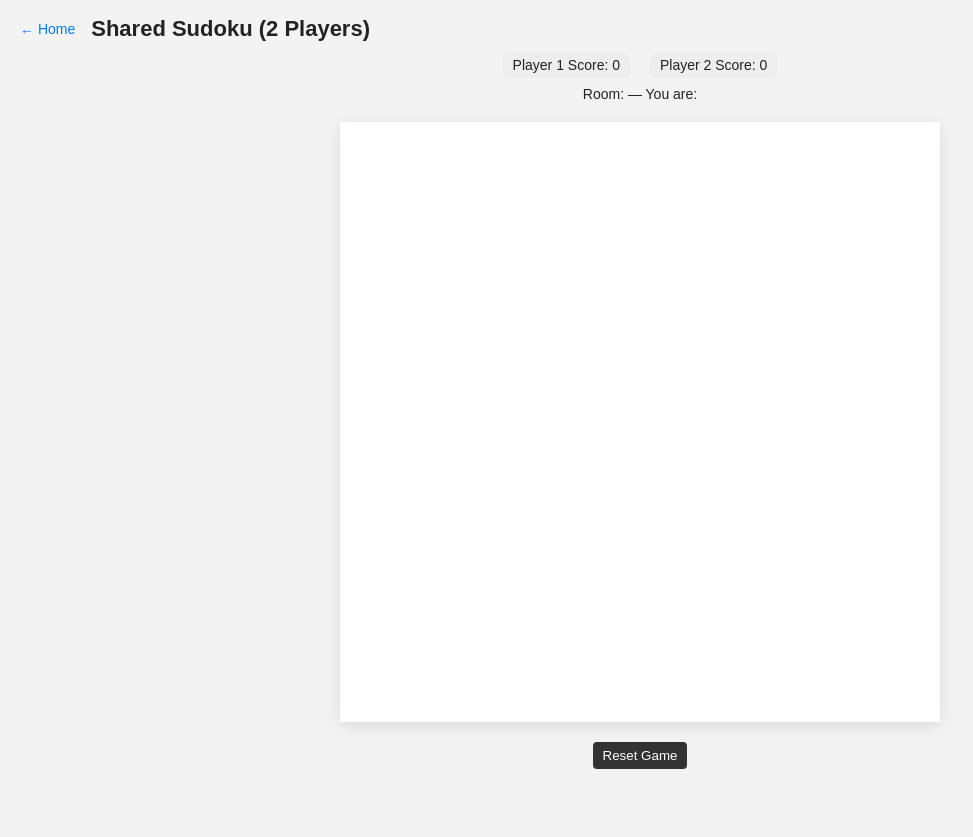
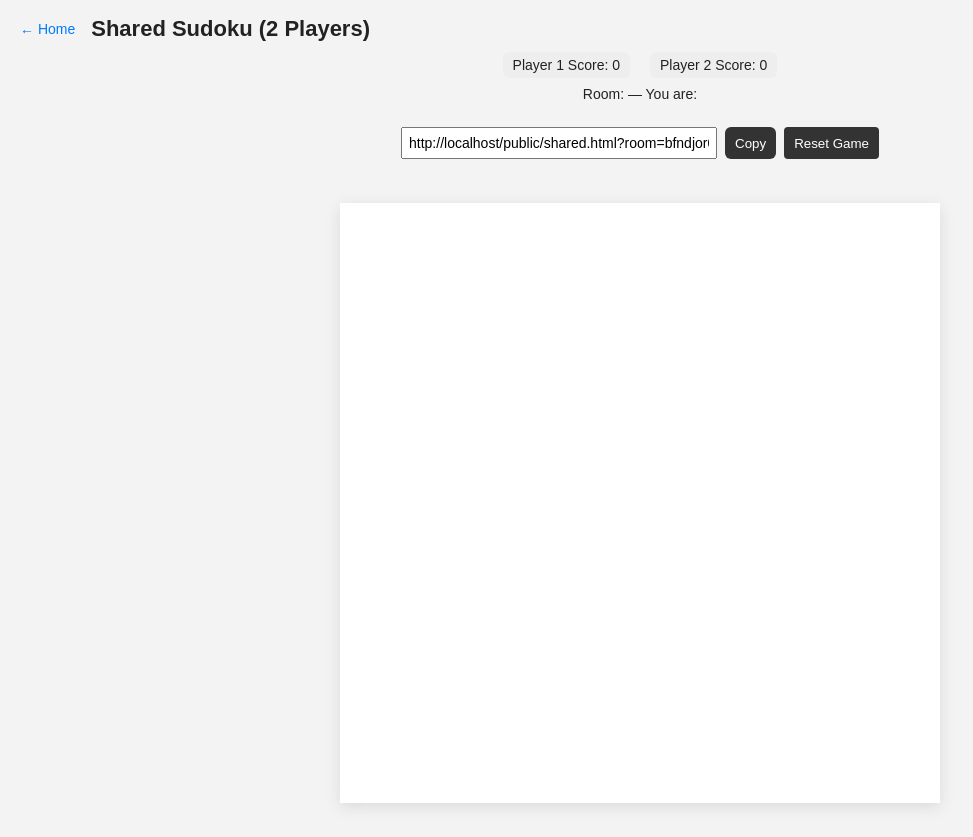
Before and after one commit to kieukhang185/sudoku-lan, a website with bundled scripts: page public/shared.html in a window 1280 px wide. Shown: the whole page, without its empty margins (0-973 px from the left). Built offline with nearby package versions, Linux system fonts and the light colour scheme; no server answers.

Commit message:
feat: add shared link for 1v1 board

```diff
--- a/public/assets/css/style.css
+++ b/public/assets/css/style.css
@@ -31,7 +31,7 @@ body {
 
 .home-container img {
   width: 100px;
- height: 100px;
+  height: 100px;
 }
 
 .home-subtitle {
@@ -188,6 +188,33 @@ body {
   font-size: 14px;
 }
 
+.share-link-box {
+  margin: 10px auto;
+  text-align: center;
+}
+
+.share-container {
+  display: flex;
+  justify-content: center;
+  gap: 8px;
+  margin-top: 5px;
+}
+
+#share-room-link {
+  width: 300px;
+  padding: 6px;
+  font-size: 14px;
+  text-align: center;
+}
+
+#btn-copy-link {
+  padding: 6px 10px;
+  cursor: pointer;
+  background: #333;
+  color: #fff;
+  border: none;
+  border-radius: 6px;
+}
 /* Board wrapper to center & stretch */
 .board-wrapper {
   flex: 1;
--- a/public/assets/js/client.js
+++ b/public/assets/js/client.js
@@ -18,6 +18,8 @@ const p2ScoreEl = document.getElementById("p2-score");
 const youAreEl = document.getElementById("you-are");
 const player1Info = document.getElementById("player1-info");
 const player2Info = document.getElementById("player2-info");
+const shareInput = document.getElementById("share-room-link");
+const copyBtn = document.getElementById("btn-copy-link");
 
 const desiredPlayer = (() => {
   const p = getQueryParam("player");
@@ -55,6 +57,12 @@ function connect() {
         myPlayerNumber = data.player;
         youAreEl.textContent = "Player " + myPlayerNumber;
         const roomSpan = document.getElementById("room-id");
+
+        const shareBox = document.querySelector(".share-link-box");
+        if (shareBox) {
+          shareBox.style.display = myPlayerNumber === 1 ? "block" : "none";
+        }
+
         if (roomSpan) roomSpan.textContent = data.roomId || roomId;
         return;
       }
@@ -151,5 +159,24 @@ document.getElementById("btn-reset").addEventListener("click", () => {
   highlightSameNumberCommon(boardEl, "", -1, -1);
 });
 
+if (shareInput) {
+  const baseUrl = window.location.origin + window.location.pathname;
+  const shareUrl = `${baseUrl}?room=${encodeURIComponent(roomId)}&player=2`;
+  shareInput.value = shareUrl;
+}
+
+if (copyBtn) {
+  copyBtn.addEventListener("click", () => {
+    if (!shareInput) return;
+    shareInput.select();
+    shareInput.setSelectionRange(0, 99999); // mobile support
+    navigator.clipboard.writeText(shareInput.value)
+      .then(() => {
+        copyBtn.textContent = "Copied!";
+        setTimeout(() => (copyBtn.textContent = "Copy"), 1500);
+      });
+  });
+}
+
 // Start connection
 connect();
--- a/public/shared.html
+++ b/public/shared.html
@@ -26,15 +26,20 @@
       Room: <span id="room-id"></span> — You are: <span id="you-are"></span>
     </div>
 
+    <div class="share-link-box">
+      <div class="share-container">
+        <input id="share-room-link" type="text" readonly />
+        <button id="btn-copy-link">Copy</button>
+        <button id="btn-reset">Reset Game</button>
+      </div>
+    </div>
+
+    <div id="status" class="status"></div>
+
     <div class="board-wrapper">
       <div id="board" class="board"></div>
     </div>
 
-    <div class="controls">
-      <button id="btn-reset">Reset Game</button>
-    </div>
-
-    <div id="status" class="status"></div>
   </div>
 
   <script type="module" src="assets/js/client.js"></script>
```
Also changed, not shown: public/index.html (+1 -1 lines), README.md.
